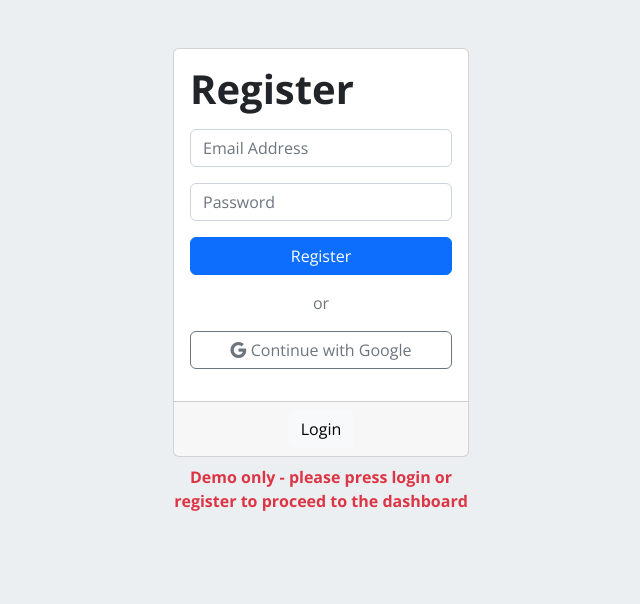
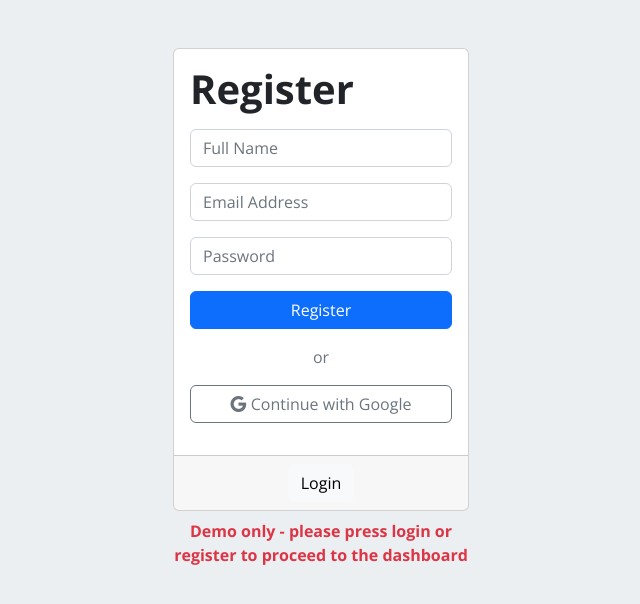
Before and after one commit to Ninkuk/Lee-jsPsych-Website, a React (Create React App) app: page /auth in a window 1280 px wide. Both pictures are taken after a click on the button "Register". Shown: the top 604 px of the page, without its empty margins (319-959 px from the left). Built offline with nearby package versions, Linux system fonts and the light colour scheme; no server answers; what aws-amplify would draw is missing.

Commit message:
added name input field

```diff
--- a/src/Components/Register.js
+++ b/src/Components/Register.js
@@ -4,6 +4,7 @@ import {useNavigate} from "react-router-dom";
 function Register(props) {
 	let navigate = useNavigate();
 
+	const [name, setName] = useState("");
 	const [email, setEmail] = useState("");
 	const [password, setPassword] = useState("");
 
@@ -11,6 +12,8 @@ function Register(props) {
 		<div className="card">
 			<div className="card-body">
 				<h1 className="card-title fw-bold mb-3">Register</h1>
+				<input type="text" className="form-control mb-3" id="nameInput" placeholder="Full Name"
+				       onChange={(e) => setName(e.target.value)}/>
 				<input type="email" className="form-control mb-3" id="emailInput" placeholder="Email Address"
 				       onChange={(e) => setEmail(e.target.value)}/>
 				<input type="password" className="form-control mb-3" id="passwordInput" placeholder="Password"
```
